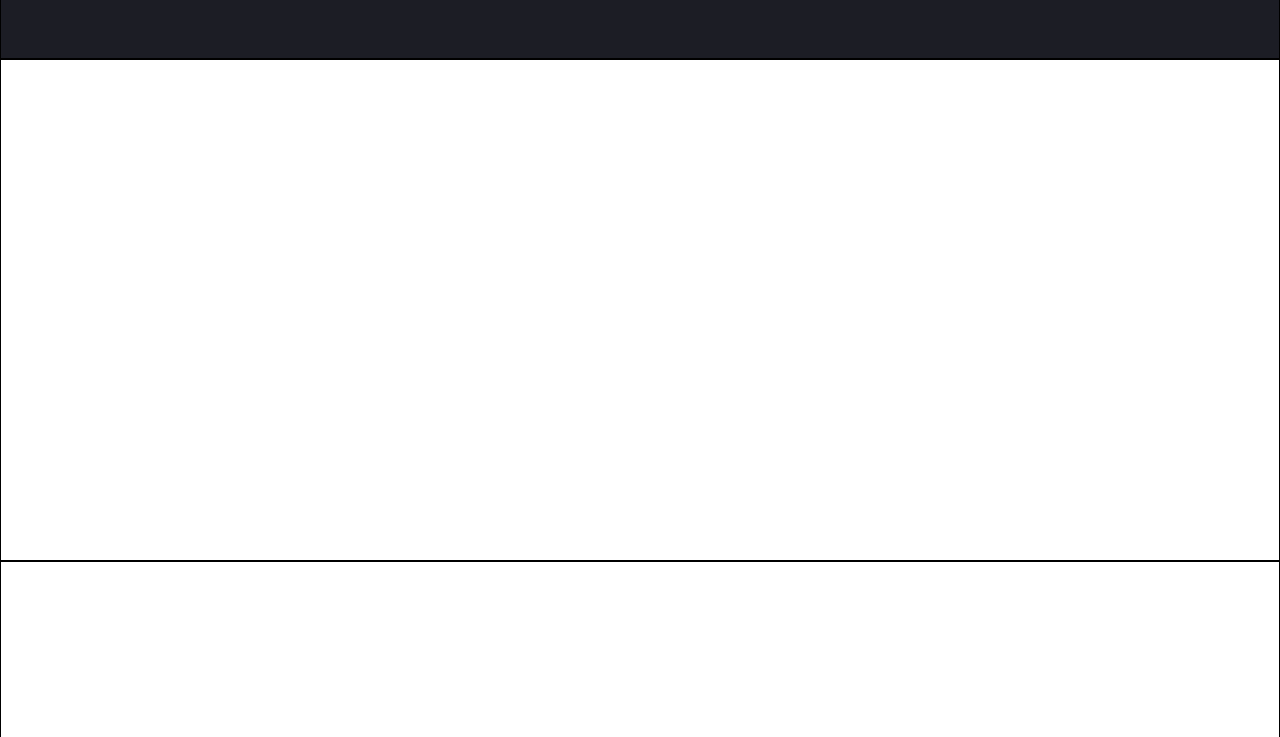
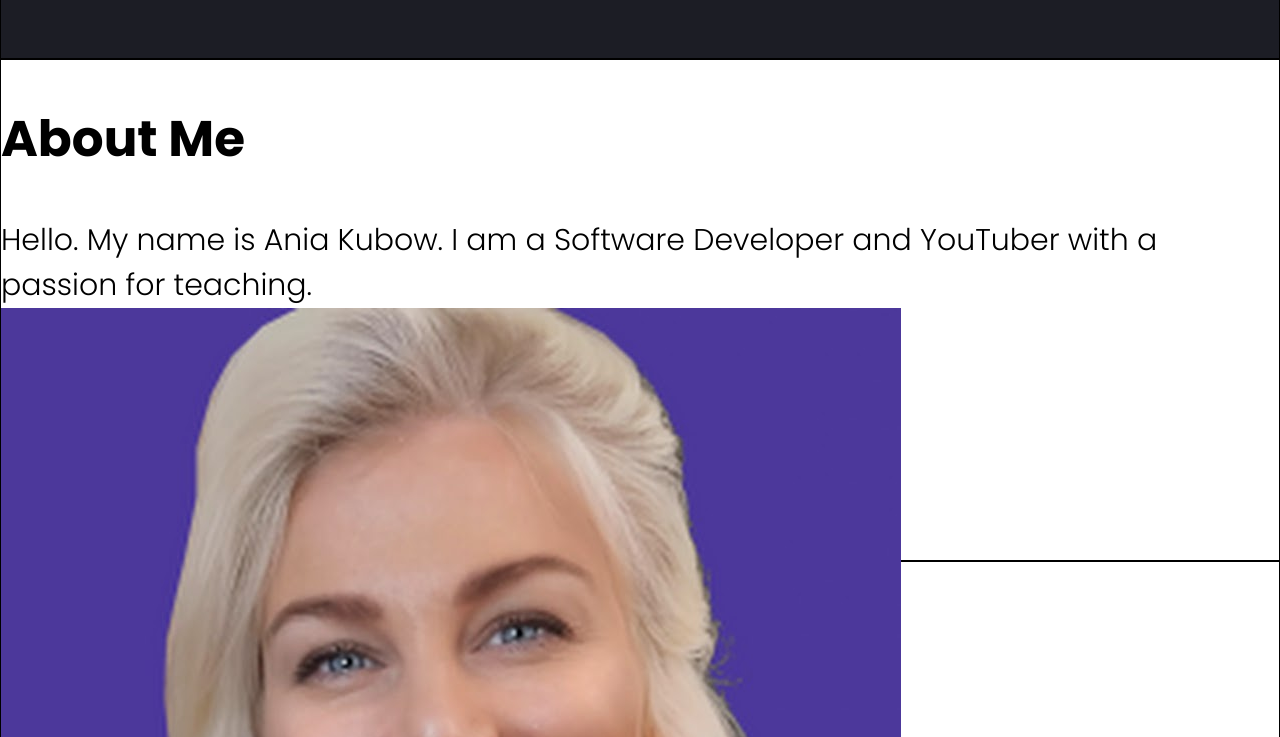
Before and after one commit to takopon2525/portfolio, a plain HTML site: page index.html in a window 1280 px wide. Shown: the part 743-1480 px from the top of the page. Drawn offline with Linux system fonts and the light colour scheme.

Commit message:
head shot部分の完成

```diff
--- a/index.html
+++ b/index.html
@@ -82,7 +82,22 @@
         </div>
       </div>
     </section>
-    <section></section>
+    <section class="sub-section" id="about-me">
+      <div class="information">
+        <h2>About Me</h2>
+        <p>
+          Hello. My name is Ania Kubow. I am a Software Developer and YouTuber
+          with a passion for teaching.
+        </p>
+      </div>
+      <div class="headshot-container">
+        <img
+          class="headshot"
+          src="src/images/headshot.jpg"
+          alt="Ania kubow headshot"
+        />
+      </div>
+    </section>
     <section></section>
     <footer></footer>
   </body>
--- a/src/styles.css
+++ b/src/styles.css
@@ -82,3 +82,18 @@ h1 {
 p {
   margin: 0;
 }
+
+h1 {
+  font-size: 90px;
+  margin: 0;
+}
+
+h2 {
+  font-size: 50px;
+}
+
+p {
+  margin: 0;
+  font-size: 30px;
+  font-weight: 300;
+}
```
